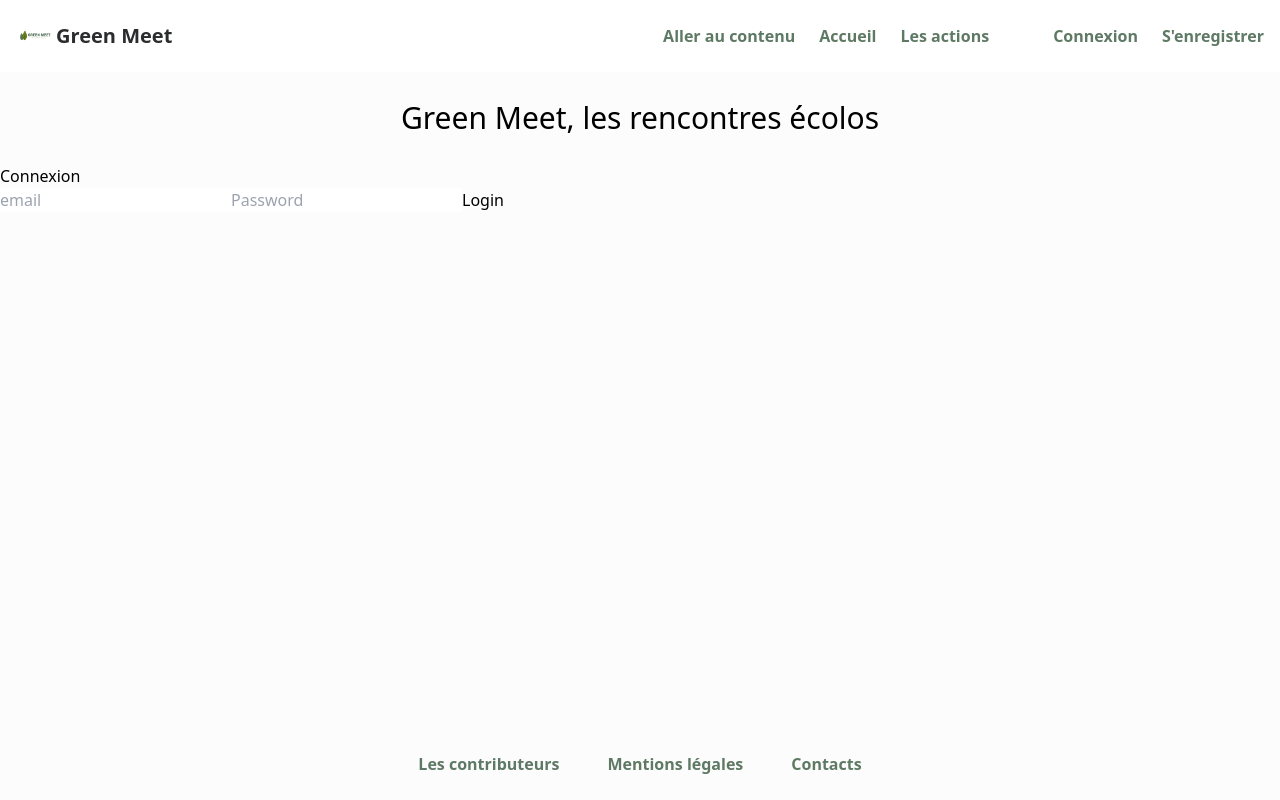
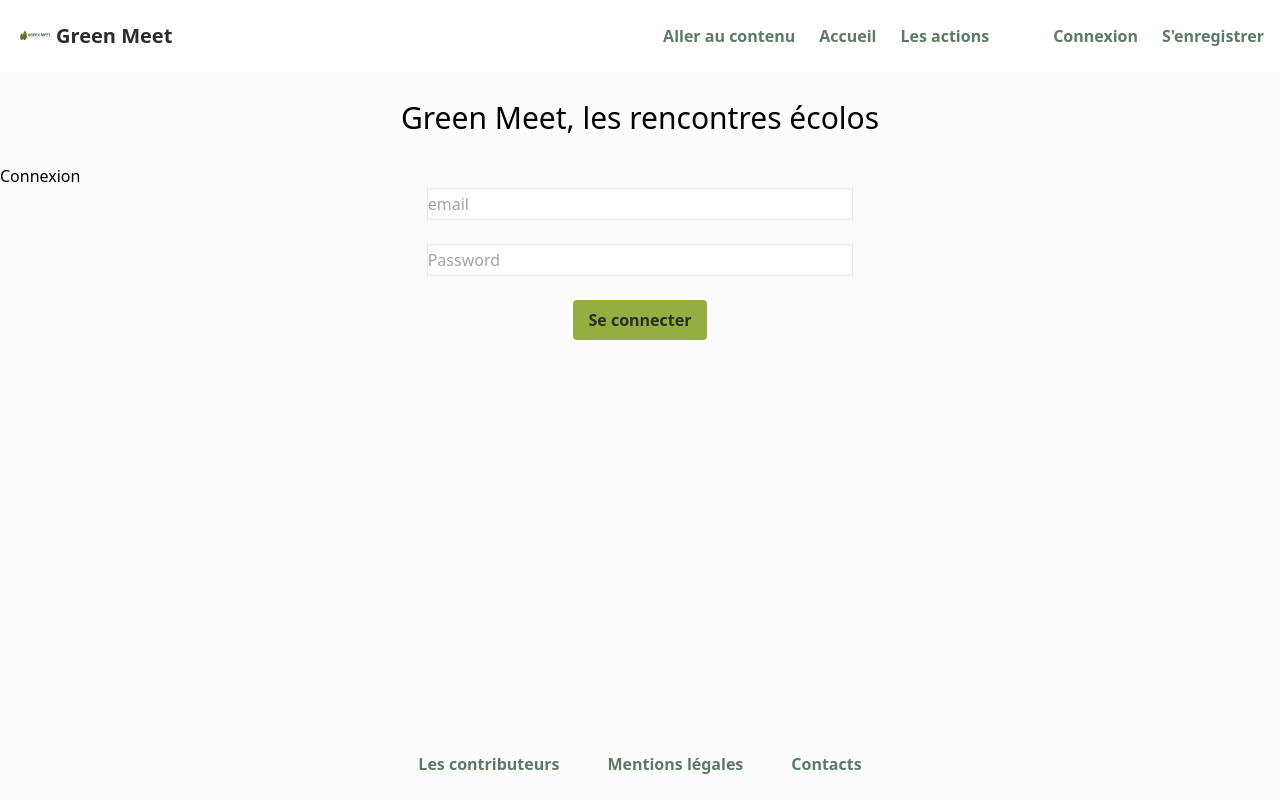
Before and after one commit to acdmft/green-meet-front, a React (Create React App) app: page /login in a window 1280 px wide. Built offline with nearby package versions, Linux system fonts and the light colour scheme.

Commit message:
Style login page

```diff
--- a/src/App.js
+++ b/src/App.js
@@ -1,4 +1,4 @@
-import { React, useState } from "react";
+import { React, useState, useContext } from "react";
 
 // Components
 import ActionCard from "./components/ActionCard";
@@ -19,7 +19,8 @@ import Footer from "./components/Footer";
 import Contributors from "./views/Contributors";
 import Mentions from "./views/Mentions";
 import ContactAdmin from "./views/ContactAdmin";
-import Button from "./components/Button";
+import Button from "./components/ArrowButton";
+import ArrowButton from "./components/ArrowButton";
 import ActionDetails from "./views/ActionDetails";
 
 function App() {
--- a/src/components/ActionCard.jsx
+++ b/src/components/ActionCard.jsx
@@ -1,5 +1,5 @@
 import { React } from "react";
-import Button from "./Button";
+import ArrowButton from "./ArrowButton";
 import { useNavigate } from "react-router-dom";
 
 function ActionCard() {
@@ -39,7 +39,7 @@ function ActionCard() {
           ></path>
         </svg>
       </a> */}
-        <Button onClick={handleClick}>Voir plus</Button>
+        <ArrowButton onClick={handleClick}>Voir plus</ArrowButton>
       </div>
     </div>
   );
--- /dev/null
+++ b/src/components/ArrowButton.jsx
@@ -0,0 +1,26 @@
+import React from "react";
+
+function ArrowButton(props) {
+  return (
+    <button
+      onClick={props.onClick}
+      class="bg-gmlime-light hover:bg-gmgreen-dark text-gmgreen-dark hover:text-gmlime-light font-bold py-2 px-4 rounded inline-flex items-center"
+    >
+      <span>{props.children}</span>
+      <svg
+        class="ml-2 -mr-1 w-4 h-4"
+        fill="currentColor"
+        viewBox="0 0 20 20"
+        xmlns="http://www.w3.org/2000/svg"
+      >
+        <path
+          fill-rule="evenodd"
+          d="M10.293 3.293a1 1 0 011.414 0l6 6a1 1 0 010 1.414l-6 6a1 1 0 01-1.414-1.414L14.586 11H3a1 1 0 110-2h11.586l-4.293-4.293a1 1 0 010-1.414z"
+          clip-rule="evenodd"
+        ></path>
+      </svg>
+    </button>
+  );
+}
+
+export default ArrowButton;
--- a/src/components/Button.jsx
+++ b/src/components/Button.jsx
@@ -6,26 +6,7 @@ function Button(props) {
       onClick={props.onClick}
       class="bg-gmlime-light hover:bg-gmgreen-dark text-gmgreen-dark hover:text-gmlime-light font-bold py-2 px-4 rounded inline-flex items-center"
     >
-      {/* <svg
-        class="fill-current w-4 h-4 mr-2"
-        xmlns="http://www.w3.org/2000/svg"
-        viewBox="0 0 20 20"
-      >
-        <path d="M13 8V2H7v6H2l8 8 8-8h-5zM0 18h20v2H0v-2z" />
-      </svg> */}
       <span>{props.children}</span>
-      <svg
-        class="ml-2 -mr-1 w-4 h-4"
-        fill="currentColor"
-        viewBox="0 0 20 20"
-        xmlns="http://www.w3.org/2000/svg"
-      >
-        <path
-          fill-rule="evenodd"
-          d="M10.293 3.293a1 1 0 011.414 0l6 6a1 1 0 010 1.414l-6 6a1 1 0 01-1.414-1.414L14.586 11H3a1 1 0 110-2h11.586l-4.293-4.293a1 1 0 010-1.414z"
-          clip-rule="evenodd"
-        ></path>
-      </svg>
     </button>
   );
 }
--- a/src/components/LoginForm.jsx
+++ b/src/components/LoginForm.jsx
@@ -1,5 +1,6 @@
 import { React, useState } from "react";
 import { useForm } from "react-hook-form";
+import Button from "./Button";
 
 function LoginForm() {
   const {
@@ -25,9 +26,17 @@ function LoginForm() {
 
   return (
     <div>
-      <form onSubmit={handleSubmit(onSubmit)}>
+      <form
+        onSubmit={handleSubmit(onSubmit)}
+        className="flex flex-col w-2/3 sm:1/2 md:w-1/3 mx-auto items-center h-1/2 space-y-6"
+      >
         <input
-          {...register("email", { required: true, maxLength: 150 })}
+          className="w-full border border-2 h-8"
+          {...register("email", {
+            required: true,
+            maxLength: 150,
+            minLength: 5,
+          })}
           type="text"
           name="email"
           id="email"
@@ -35,8 +44,13 @@ function LoginForm() {
           // value={localStorage.getItem("email")}
         />
         {/* Message d'erreur si input invalide : */}
-        {errors.email && <span>Please enter a valid email</span>}
+        {errors.email && (
+          <span className="w-full text-red-600 italic text-xs">
+            Please enter a valid email
+          </span>
+        )}
         <input
+          className="w-full border border-2 h-8"
           {...register("password", { required: true, maxLength: 6 })}
           type="password"
           name="password"
@@ -44,7 +58,11 @@ function LoginForm() {
           placeholder="Password"
         />
         {/* Message d'erreur si input invalide : */}
-        {errors.password && <span>Please enter a valid password</span>}
+        {errors.password && (
+          <span className="w-full text-red-600 italic text-xs">
+            Please enter a valid password
+          </span>
+        )}
         {/* <div className="container">
           <input
             {...register("checkbox")}
@@ -58,7 +76,9 @@ function LoginForm() {
           </label>
         </div> */}
 
-        <button type="submit">Login</button>
+        <Button type="submit" className="w-full mt-6">
+          Se connecter
+        </Button>
       </form>
     </div>
   );
```
